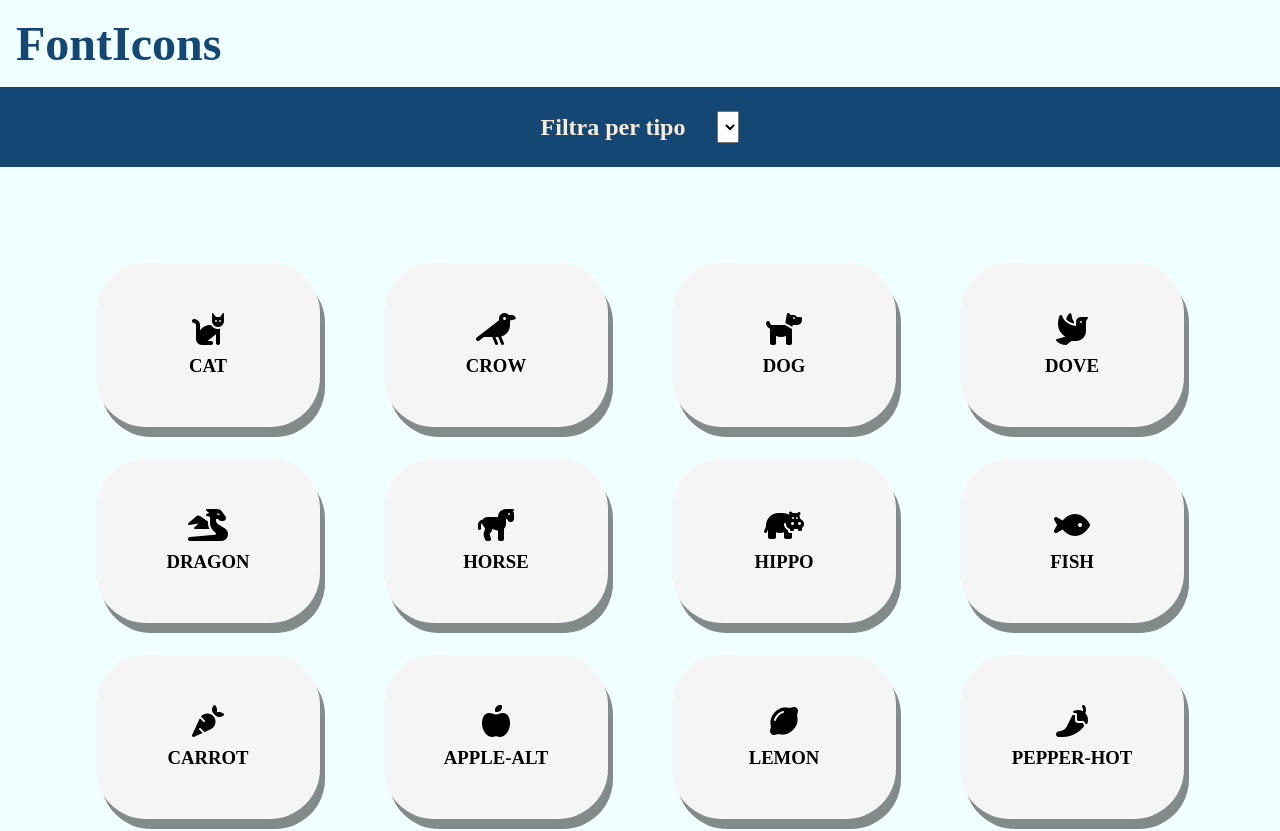
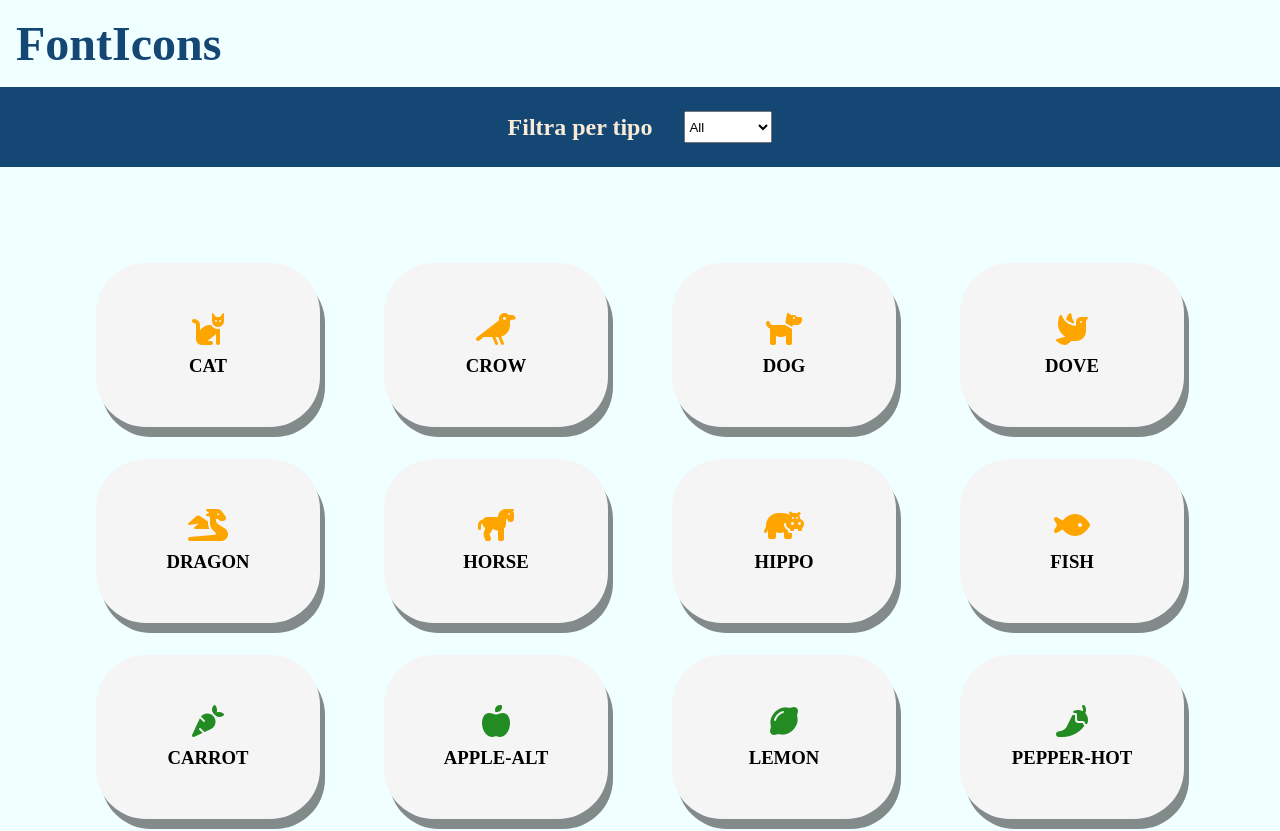
Before and after one commit to antonioiorio94/js-es6-icons, a plain HTML site: page index.html in a window 1280 px wide. Shown: the top 831 px of the page. Drawn offline with Linux system fonts and the light colour scheme.

Commit message:
aggiunta colori

```diff
--- a/index.html
+++ b/index.html
@@ -18,7 +18,12 @@
       <h1>FontIcons</h1>
       <div>
         <h2>Filtra per tipo</h2>
-        <select name="" id="selector"></select>
+        <select name="icon_selector" id="selector">
+          <option value="all">All</option>
+          <option value="animal">Animal</option>
+          <option value="vegetables">Vegetables</option>
+          <option value="user">User</option>
+        </select>
       </div>
     </header>
     <main>
--- a/main.js
+++ b/main.js
@@ -22,14 +22,20 @@ console.log(iconClass);
 
 const divContainer = document.getElementById("container");
 
-icons.forEach(({ name, prefix }) => {
+//Uso forEach per inserire name e prefix nei div
+icons.forEach(({ name, prefix, color }) => {
   const divIconBox = document.createElement("div");
   divIconBox.setAttribute("class", " icon_box");
   const divWithIcon = document.createElement("i");
   divWithIcon.setAttribute("class", prefix);
+  divWithIcon.classList.add("class", color);
   const divWithName = document.createElement("h3");
   divWithName.innerHTML = name.toUpperCase();
   divIconBox.appendChild(divWithIcon);
   divIconBox.appendChild(divWithName);
   divContainer.appendChild(divIconBox);
 });
+
+/*
+Milestone 2
+Ciascuna icona ha una proprietà "color": utilizzare questa proprietà per visualizzare le icone del colore corrispondente.*/
--- a/style.css
+++ b/style.css
@@ -56,3 +56,15 @@ select {
 .icon_box h3 {
   margin-top: 10px;
 }
+
+.orange {
+  color: orange;
+}
+
+.blue {
+  color: rgb(21, 71, 117);
+}
+
+.green {
+  color: forestgreen;
+}
```
